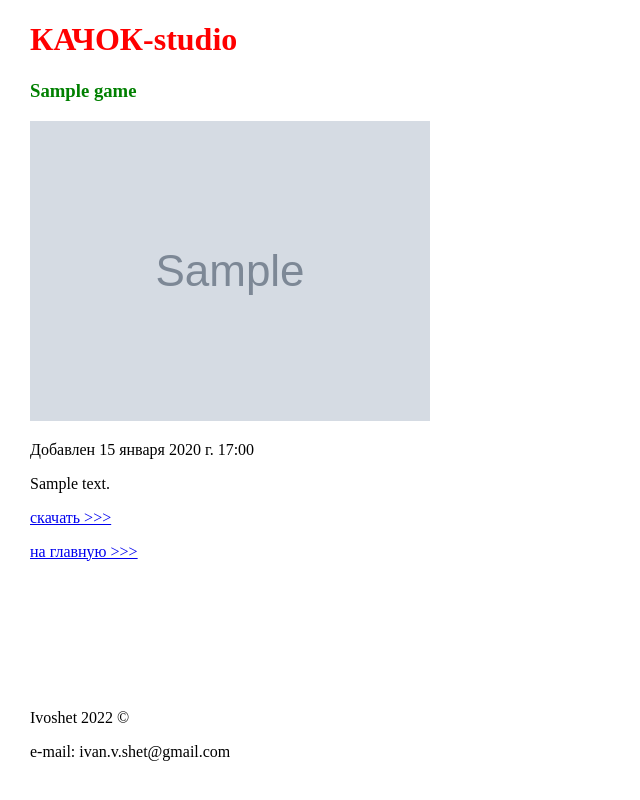
After one commit to ivoshet/mysite, a Django app: page /game/1/ in a window 1280 px wide. The commit adds this page. Shown: the whole page, without its empty margins (0-640 px from the left). Run offline with Django 4.2, Linux system fonts and the light colour scheme; tables that the repository leaves empty hold one stand-in row (values such as "Sample post"); grey boxes marked "Sample" are stand-in pictures; parts of the project's set-up code (start-up, migrations or seed data) failed here and were passed over.

Commit message:
added list_detail and some links

```diff
--- a/blog/models.py
+++ b/blog/models.py
@@ -11,13 +11,12 @@ from django.utils import timezone
 class Games(models.Model):
     title = models.CharField(max_length=250, verbose_name='Наименование')
 
-    # to upload file in directory blog/upload
+    # IVOSHET: to upload file in directory blog/upload
 
     file = models.FileField(upload_to="upload", verbose_name='Файл')
     description = models.TextField()
     counter = models.PositiveIntegerField(default=0, verbose_name='Количество загрузок')
     created = models.DateTimeField(default=timezone.now, verbose_name='Создан')
-
     # IVOSHET: for upload and show icons of apps
     image = models.FileField(upload_to="upload", verbose_name='картинка')
 
--- a/blog/templates/blog/base.html
+++ b/blog/templates/blog/base.html
@@ -10,7 +10,9 @@
   </head>
   <body>
     <div id="base-header">
-      <h1>КАЧОК-studio</h1>
+      <h1>
+        КАЧОК-studio
+      </h1>
     </div>
     <div class="content-container">{% block content %} {% endblock %}</div>
     <div id="footer">
--- /dev/null
+++ b/blog/templates/blog/game_detail.html
@@ -0,0 +1,27 @@
+{% extends 'blog/base.html' %}
+{% block content %}
+<div class='game_detail'>
+    <p>
+        <h3>
+          {{game.title}}
+        </h3>
+      </p>
+      <p>
+        <img src="{{game.image.url}}" alt="icon" srcset="">
+      </p>
+      <p>
+        Добавлен
+        {{game.created}}
+      </p>
+      <p>
+        {{game.description|linebreaksbr}}
+      </p>
+    </p>
+    <p>
+        <a href="{{game.file.url}}">скачать >>></a>
+    </p>
+    <p>
+        <a href="{% url 'game_list' %}">на главную >>></a>
+    </p>
+</div>
+{% endblock %}
--- a/blog/urls.py
+++ b/blog/urls.py
@@ -14,6 +14,7 @@ from django.conf import settings
 
 urlpatterns = [
     path('', views.game_list, name='game_list'),
+    path('game/<int:pk>/', views.game_detail, name='game_detail')
 ]
 
 
--- a/blog/views.py
+++ b/blog/views.py
@@ -1,7 +1,13 @@
-from django.shortcuts import render
+from django.shortcuts import get_object_or_404, render
 from django.utils import timezone
 from .models import Games
 
 def game_list(request):
     games = Games.objects.filter(created__lte=timezone.now()).order_by('created')
     return render(request, 'blog/game_list.html', {'games':games})
+
+def game_detail(request, pk):
+    # request to model
+    game = get_object_or_404(Games, pk=pk)
+    # render template game_detail with delivery data from model
+    return render(request, 'blog/game_detail.html', {'game':game})
```
Also changed, not shown: blog/templates/blog/game_list.html (+1 -7 lines).
